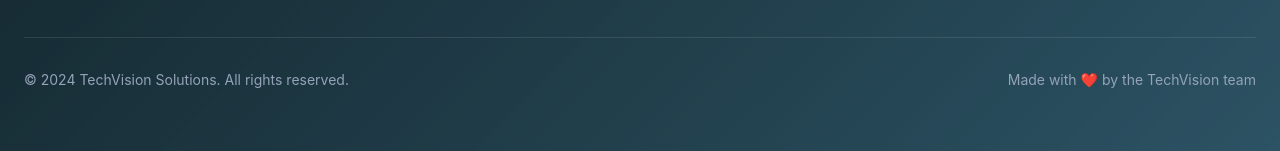
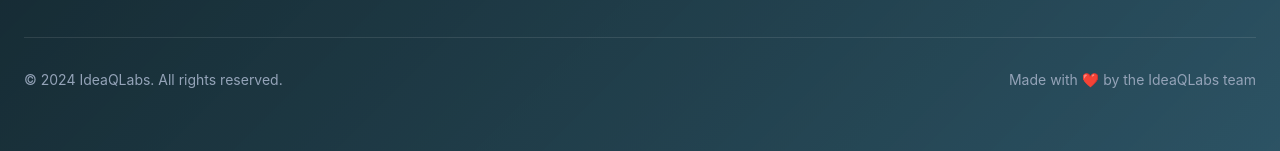
Before and after one commit to ideaqlabs/IdeaQLabs, a React (Vite) app: page / in a window 1280 px wide. Shown: the part 1604-1755 px from the top of the page. Built offline with nearby package versions, Linux system fonts and the light colour scheme.

Commit message:
Update Footer.jsx

```diff
--- a/src/components/Footer.jsx
+++ b/src/components/Footer.jsx
@@ -118,10 +118,10 @@ const Footer = () => {
         delay: 0.6
       }}>
           <p className="text-slate-400 text-sm">
-            © 2024 TechVision Solutions. All rights reserved.
+            © 2024 IdeaQLabs. All rights reserved.
           </p>
           <p className="text-slate-400 text-sm mt-4 md:mt-0">
-            Made with ❤️ by the TechVision team
+            Made with ❤️ by the IdeaQLabs team
           </p>
         </motion.div>
       </div>
```
